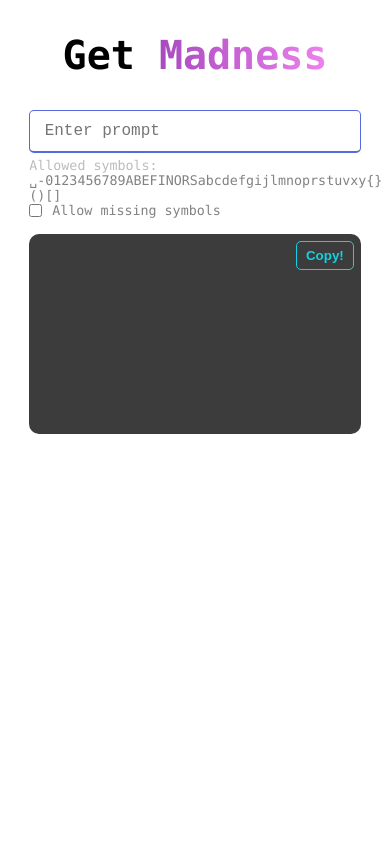
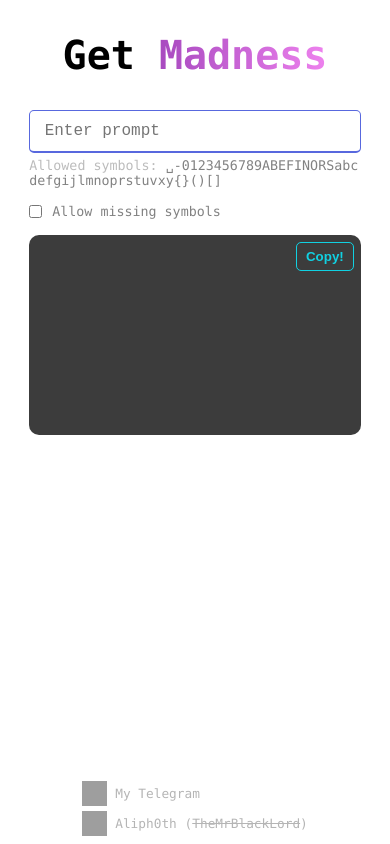
Before and after one commit to Aliph0th/js-madness, a plain HTML site: page index.html in a window 390 px wide. Drawn offline with Linux system fonts and the light colour scheme; grey boxes are pictures that could not be loaded.

Commit message:
styles fix

```diff
--- a/index.html
+++ b/index.html
@@ -15,7 +15,7 @@
       <input type="text" id="prompt" class="input" autofocus spellcheck="false" placeholder="Enter prompt" />
       <div class="sub">
          <small>Allowed symbols:
-            <span class="darker">␣-0123456789ABEFINORSabcdefgijlmnoprstuvxy{}()[]</span>
+            <span class="symbols darker">␣-0123456789ABEFINORSabcdefgijlmnoprstuvxy{}()[]</span>
          </small>
          <small class="checkbox"><input type="checkbox" id="allow_missing" />
             <label for="allow_missing" class="darker">Allow missing symbols</label></small>
@@ -26,6 +26,17 @@
       <button id="copy" class="copy">Copy!</button>
    </div>
    <script type="module" src="./js/script.js"></script>
+   <div class="author">
+      <div class="social">
+         <a class="author_name" href="https://t.me/aliph0th" target="_blank">My Telegram</a>
+         <img class="logo" src="https://cdn.simpleicons.org/telegram/ccc" />
+      </div>
+      <div class="social">
+         <img class="logo" src="https://cdn.simpleicons.org/github/ccc" />
+         <a class="author_name" href="https://github.com/Aliph0th" target="_blank">Aliph0th (<span
+               class="through">TheMrBlackLord</span>)</a>
+      </div>
+   </div>
 </body>
 
 </html>
--- a/style.css
+++ b/style.css
@@ -22,7 +22,16 @@ body {
    margin-bottom: 2rem;
 }
 .title_animation {
-   background: linear-gradient(to right, red, orange, yellow, green, blue, indigo, violet);
+   background: linear-gradient(
+      to right,
+      red,
+      orange,
+      yellow,
+      green,
+      blue,
+      indigo,
+      violet
+   );
    background-size: 1400% 100%;
    color: transparent;
    -webkit-text-fill-color: transparent;
@@ -55,11 +64,15 @@ body {
    justify-content: space-between;
    align-items: center;
    margin-top: 5px;
+   gap: 1rem;
    color: #bcbcbc;
    font-size: 1rem;
 }
 .darker {
    color: #828282;
+}
+.symbols {
+   word-break: break-all;
 }
 .checkbox {
    user-select: none;
@@ -70,6 +83,7 @@ body {
 .result {
    width: var(--width);
    min-height: 200px;
+   max-height: calc(100% - 14rem);
    margin-top: 1rem;
    border-radius: 10px;
    background-color: #3c3c3c;
@@ -102,6 +116,37 @@ body {
    word-wrap: break-word;
 }
 
+.author {
+   position: absolute;
+   bottom: 0.5rem;
+   display: flex;
+   gap: 15px;
+}
+.logo {
+   width: 25px;
+   height: 25px;
+}
+.author_name {
+   color: #b5b5b5;
+   font-size: 0.8rem;
+   transition: color 0.2s, text-decoration 0.2s;
+   text-decoration: none;
+}
+.author_name:hover {
+   color: #7f7f7f;
+   text-decoration: underline;
+}
+.through {
+   text-decoration: line-through;
+}
+.social {
+   display: flex;
+   align-items: center;
+   flex-direction: row;
+   justify-content: flex-end;
+   gap: 8px;
+}
+
 @keyframes rainbow-animation {
    0% {
       background-position: 0% 50%;
@@ -125,3 +170,15 @@ body {
       align-items: flex-start;
    }
 }
+@media screen and (max-width: 480px) {
+   .result {
+      max-height: calc(100% - 17rem);
+   }
+   .author {
+      flex-direction: column;
+      gap: 5px;
+   }
+   .social:first-child {
+      flex-direction: row-reverse;
+   }
+}
```
